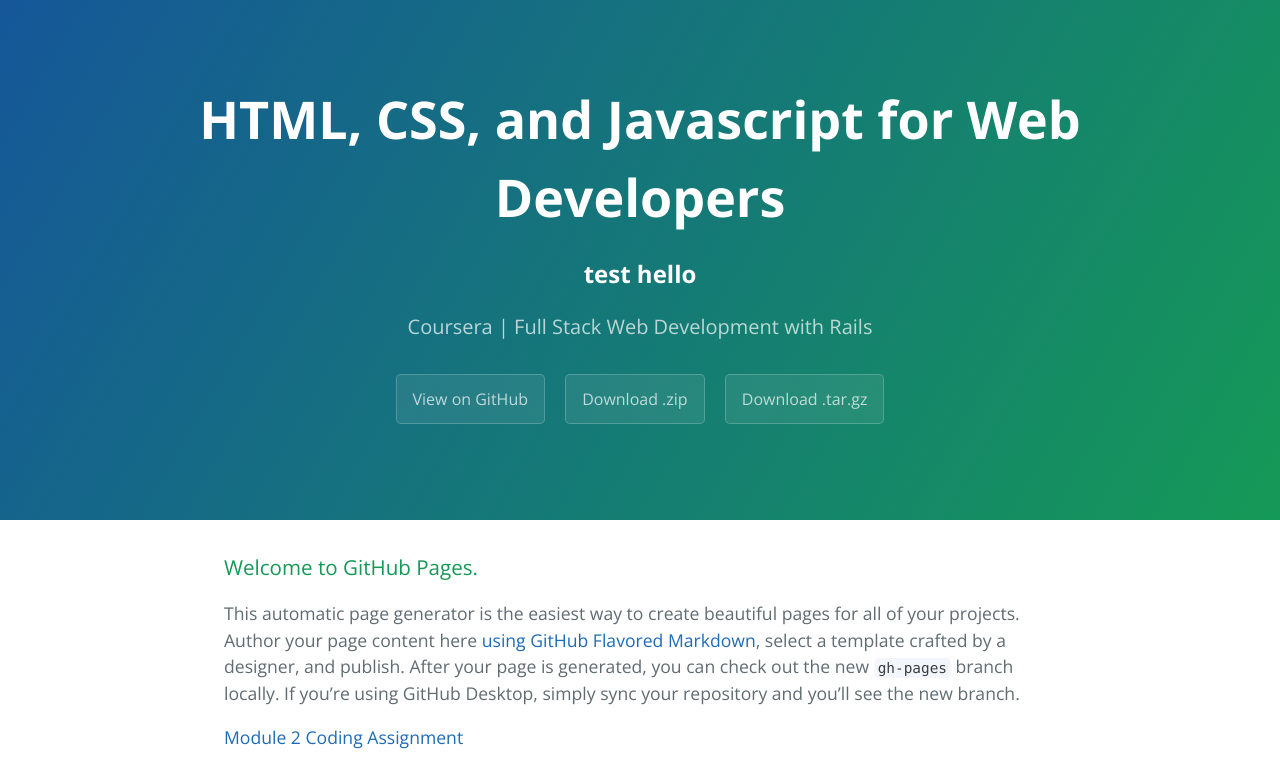
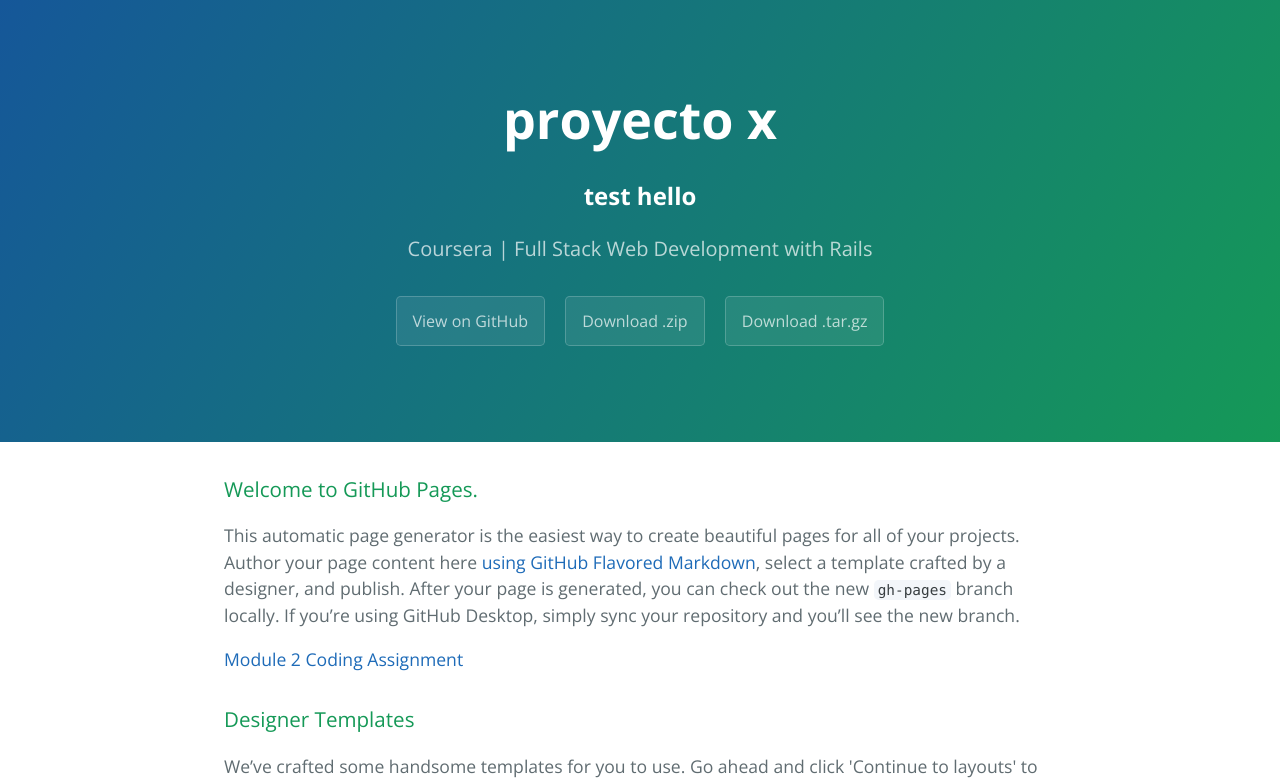
Before and after one commit to FreddAlb/test, a plain HTML site: page index.html in a window 1280 px wide. Shown: the top 779 px of the page. Drawn offline with nearby package versions, Linux system fonts and the light colour scheme.

Commit message:
test index

```diff
--- a/index.html
+++ b/index.html
@@ -11,7 +11,7 @@
   </head>
   <body>
     <section class="page-header">
-      <h1 class="project-name">HTML, CSS, and Javascript for Web Developers</h1>
+      <h1 class="project-name">proyecto x</h1>
       <h2> test hello </h2>
       <h2 class="project-tagline">Coursera | Full Stack Web Development with Rails</h2>
       <a href="https://github.com/jhu-ep-coursera/fullstack-course4" class="btn">View on GitHub</a>
```
